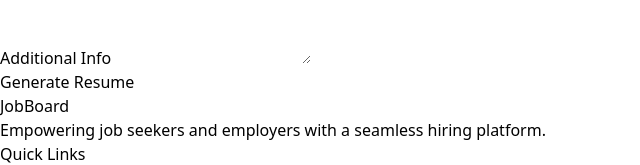
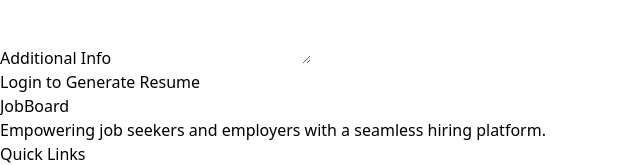
Before and after one commit to upper-m00n/JobBoard, a React (Vite) app in the folder client/: page /resume-builder in a window 1280 px wide. Shown: the part 540-705 px from the top of the page, without its empty margins (0-640 px from the left). Built offline with nearby package versions, Linux system fonts and the light colour scheme.

Commit message:
updated auth routes

```diff
--- a/client/src/components/HeroSection.jsx
+++ b/client/src/components/HeroSection.jsx
@@ -87,6 +87,8 @@ function HeroSection() {
                 >
                   Dashboard
                 </button>
+
+                {}
                 <button
                   className="bg-blue-600 hover:bg-blue-700 text-white font-semibold px-8 py-4 rounded-full transition-all shadow-lg"
                   onClick={() => navigate('/dashboard/seeker')}
--- a/client/src/pages/dashboard/SeekerDashboard.jsx
+++ b/client/src/pages/dashboard/SeekerDashboard.jsx
@@ -40,7 +40,7 @@ export default function SeekerDashboard() {
   return (
     <div className="max-w-6xl mx-auto p-6 mt-10 bg-gradient-to-br from-white via-blue-50 to-blue-100 shadow-xl rounded-xl">
 
-      {/* Build Resume Card */}
+
       <div className="border border-blue-300 rounded-xl p-6 mb-10 bg-blue-200/40 shadow-md">
         <h2 className="text-4xl font-bold text-blue-800 text-center mb-4">
           Build Resume with AI ✨
@@ -55,7 +55,7 @@ export default function SeekerDashboard() {
         </div>
       </div>
 
-      {/* Applications Section */}
+
       <h2 className="text-3xl font-bold text-gray-800 mb-8">
         My Job Applications
       </h2>
@@ -102,7 +102,7 @@ export default function SeekerDashboard() {
                 {app.coverLetter}
               </p>
 
-              {/* Action Buttons */}
+
               <div className="mt-4 flex items-center flex-wrap gap-4">
                 <a
                   href={app.resumeLink}
--- a/client/src/pages/jobs/JobApplyPage.jsx
+++ b/client/src/pages/jobs/JobApplyPage.jsx
@@ -2,8 +2,11 @@ import React, { useState } from "react";
 import { useParams, useLocation } from "react-router-dom";
 import axios from "../../api/axios";
 import { Briefcase, MapPin, Clock, Building2 } from "lucide-react"; // Icons (install lucide-react if not done)
+import { useNavigate } from "react-router-dom";
 
 function JobApplyPage() {
+  const navigate = useNavigate()
+  const user= localStorage.getItem('user')
   const { jobId } = useParams();
   const location = useLocation();
   const job = location.state?.job;
@@ -106,12 +109,19 @@ function JobApplyPage() {
             />
           </div>
 
-          <button
+          { user === null ? (<button
+            onClick={()=> navigate('/login')}
+            className="w-full bg-blue-600 text-white py-3 rounded-full font-medium hover:bg-blue-700 transition"
+          >
+            Login to apply
+          </button>):(<button
             type="submit"
             className="w-full bg-blue-600 text-white py-3 rounded-full font-medium hover:bg-blue-700 transition"
           >
             Submit Application
-          </button>
+          </button>)
+          }
+
         </form>
 
         {message && (
--- a/client/src/pages/resume/ResumeBuilder.jsx
+++ b/client/src/pages/resume/ResumeBuilder.jsx
@@ -3,6 +3,9 @@ import axios from '../../api/axios';
 import { FaUserGraduate, FaBriefcase, FaCode, FaLaptopCode, FaLayerGroup, FaPen } from 'react-icons/fa';
 
 export default function ResumeBuilder() {
+
+  const user= localStorage.getItem('user')
+
   const [formData, setFormData] = useState({
     fullName: "",
     education: "",
@@ -73,7 +76,7 @@ export default function ResumeBuilder() {
         <form onSubmit={handleSubmit} className="space-y-6">
           {fields.map(({ label, name, icon }) => (
             <div key={name}>
-              <label className="block font-semibold text-gray-700 mb-1 flex items-center gap-2">
+              <label className=" font-semibold text-gray-700 mb-1 flex items-center gap-2">
                 {icon} {label}
               </label>
               <textarea
@@ -87,7 +90,10 @@ export default function ResumeBuilder() {
             </div>
           ))}
 
-          <button
+          {user === null ? (<button
+            onClick={()=> navigate('/login')}
+            className="w-full bg-blue-600 text-white py-3 rounded-full font-medium hover:bg-blue-700 transition"
+          >Login to Generate Resume</button>):(<button
             type="submit"
             className={`w-full flex justify-center items-center bg-blue-600 text-white font-semibold py-3 rounded-lg hover:bg-blue-700 transition duration-200 ${
               loading ? 'opacity-70 cursor-not-allowed' : ''
@@ -121,7 +127,9 @@ export default function ResumeBuilder() {
             ) : (
               "Generate Resume"
             )}
-          </button>
+          </button>)}
+
+
         </form>
       </div>
     </div>
```
